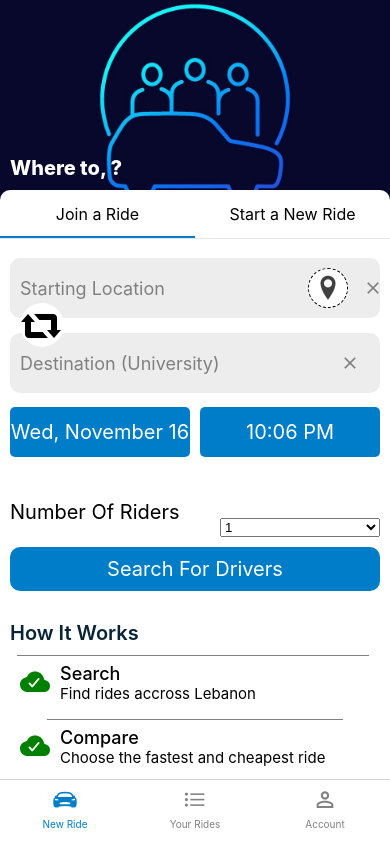
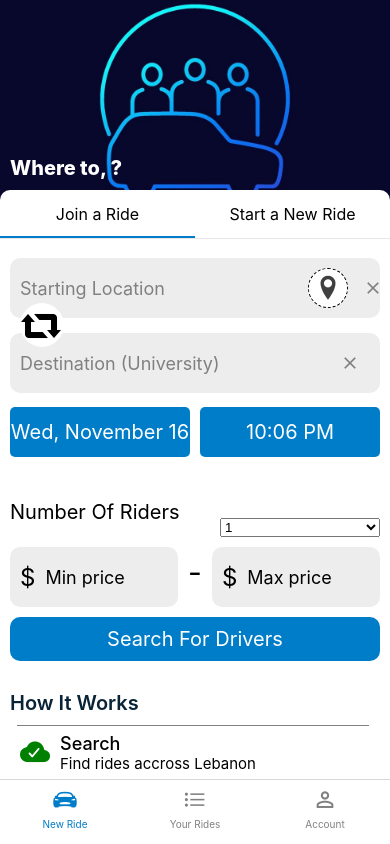
Before and after one commit to hadiyouness10/drives_frontend, a React Native app: screen /Home in a window 390 px wide. Built offline with nearby package versions, Linux system fonts and the light colour scheme; what react-native-status-bar-height would draw is missing.

Commit message:
Add min max price

```diff
--- a/source/components/home/InputDetails.js
+++ b/source/components/home/InputDetails.js
@@ -30,6 +30,10 @@ export const InputDetails = ({
   setNumberOfSeats,
   pricePerRider,
   setPricePerRider,
+  minPricePerRider,
+  setMinPricePerRider,
+  maxPricePerRider,
+  setMaxPricePerRider,
   universityField,
   setUniversityField,
   updateLocationCoords,
@@ -214,7 +218,7 @@ export const InputDetails = ({
               </TouchableOpacity>
             </View>
           </View>
-          {type === "startRide" && (
+          {type === "startRide" ? (
             <View style={{ flexDirection: "row", alignItems: "center" }}>
               <View style={styles.input}>
                 <Text style={{ fontSize: 24, marginRight: 10 }}>$</Text>
@@ -225,6 +229,42 @@ export const InputDetails = ({
                   keyboardType={"decimal-pad"}
                   onChangeText={(text) => setPricePerRider(text)}
                 />
+              </View>
+            </View>
+          ) : (
+            <View style={{ flexDirection: "row", alignItems: "center" }}>
+              <View
+                style={{ flexDirection: "row", alignItems: "center", flex: 1 }}
+              >
+                <View style={styles.input}>
+                  <Text style={{ fontSize: 24, marginRight: 10 }}>$</Text>
+                  <TextInput
+                    style={{ flex: 1, fontSize: 18 }}
+                    placeholder="Min price"
+                    value={minPricePerRider}
+                    keyboardType={"decimal-pad"}
+                    onChangeText={(text) => setMinPricePerRider(text)}
+                  />
+                </View>
+              </View>
+              <Text
+                style={{ fontSize: 30, marginHorizontal: 10, marginBottom: 20 }}
+              >
+                -
+              </Text>
+              <View
+                style={{ flexDirection: "row", alignItems: "center", flex: 1 }}
+              >
+                <View style={styles.input}>
+                  <Text style={{ fontSize: 24, marginRight: 10 }}>$</Text>
+                  <TextInput
+                    style={{ flex: 1, fontSize: 18 }}
+                    placeholder="Max price"
+                    value={maxPricePerRider}
+                    keyboardType={"decimal-pad"}
+                    onChangeText={(text) => setMaxPricePerRider(text)}
+                  />
+                </View>
               </View>
             </View>
           )}
--- a/source/pages/home/NewRide.js
+++ b/source/pages/home/NewRide.js
@@ -35,6 +35,8 @@ const JoinRide = ({ inputDetailsProps, navigation }) => {
         destinationCoordinates: inputDetailsProps.destinationCoordinates,
         dateOfDeparture: inputDetailsProps.date,
         numberOfSeats: inputDetailsProps.numberOfSeats,
+        minPricePerRider: inputDetailsProps.minPricePerRider,
+        maxPricePerRider: inputDetailsProps.maxPricePerRider,
       });
     } else fetchCoordinates();
   };
@@ -48,6 +50,8 @@ const JoinRide = ({ inputDetailsProps, navigation }) => {
           destinationCoordinates: backUpCoordinates,
           dateOfDeparture: inputDetailsProps.date,
           numberOfSeats: inputDetailsProps.numberOfSeats,
+          minPricePerRider: inputDetailsProps.minPricePerRider,
+          maxPricePerRider: inputDetailsProps.maxPricePerRider,
         });
       } else {
         inputDetailsProps.setStartCoordinates(backUpCoordinates);
@@ -56,6 +60,8 @@ const JoinRide = ({ inputDetailsProps, navigation }) => {
           destinationCoordinates: inputDetailsProps.destinationCoordinates,
           dateOfDeparture: inputDetailsProps.date,
           numberOfSeats: inputDetailsProps.numberOfSeats,
+          minPricePerRider: inputDetailsProps.minPricePerRider,
+          maxPricePerRider: inputDetailsProps.maxPricePerRider,
         });
       }
   }, [JSON.stringify(backUpCoordinates)]);
@@ -108,7 +114,7 @@ const StartRide = ({ inputDetailsProps, navigation }) => {
     destinationLocation: inputDetailsProps.destinationLocation,
     numberOfSeats: inputDetailsProps.numberOfSeats,
     numberOfAvailableSeats: inputDetailsProps.numberOfSeats,
-    pricePerRider: parseFloat(inputDetailsProps.pricePerRider) ?? 0,
+    pricePerRider: parseFloat(inputDetailsProps.pricePerRider) || 0,
   };
 
   const validateLocations = () => {
@@ -187,7 +193,9 @@ export const NewRide = ({ navigation }) => {
   const [destinationCoordinates, setDestinationCoordinates] = useState(null);
   const [date, setDate] = useState(new Date());
   const [numberOfSeats, setNumberOfSeats] = useState(1);
-  const [pricePerRider, setPricePerRider] = useState("0");
+  const [pricePerRider, setPricePerRider] = useState("");
+  const [minPricePerRider, setMinPricePerRider] = useState("");
+  const [maxPricePerRider, setMaxPricePerRider] = useState("");
   const [universityField, setUniversityField] = useState("destination");
   const [updateLocationCoords, setUpdateLocationCoords] = useState(true);
 
@@ -207,6 +215,10 @@ export const NewRide = ({ navigation }) => {
     setNumberOfSeats,
     pricePerRider,
     setPricePerRider,
+    minPricePerRider,
+    setMinPricePerRider,
+    maxPricePerRider,
+    setMaxPricePerRider,
     universityField,
     setUniversityField,
     updateLocationCoords,
--- a/source/pages/home/Riders.js
+++ b/source/pages/home/Riders.js
@@ -12,6 +12,8 @@ export const Riders = ({ route, navigation }) => {
     maxPrice,
     numberOfSeats,
     dateOfDeparture,
+    minPricePerRider,
+    maxPricePerRider,
   } = route?.params ?? {};
   const { userId } = useContext(AuthenticationContext);
   const { data } = useRidesQuery(
@@ -30,6 +32,8 @@ export const Riders = ({ route, navigation }) => {
           numberOfSeats,
           dateOfDeparture: dateOfDeparture.toISOString(),
           searcherId: userId,
+          minPricePerRider: parseFloat(minPricePerRider) || 0,
+          maxPricePerRider: parseFloat(maxPricePerRider) || 100,
         }
       : {}
   );
@@ -55,6 +59,7 @@ export const Riders = ({ route, navigation }) => {
               departureCoordinates,
               pricePerRider,
               numberOfSeats,
+              numberOfAvailableSeats,
             } = ride;
             return (
               <RideView
@@ -65,6 +70,7 @@ export const Riders = ({ route, navigation }) => {
                 departureCoordinates={departureCoordinates}
                 pricePerRider={pricePerRider}
                 numberOfSeats={numberOfSeats}
+                numberOfAvailableSeats={numberOfAvailableSeats}
                 navigation={navigation}
               />
             );
```
